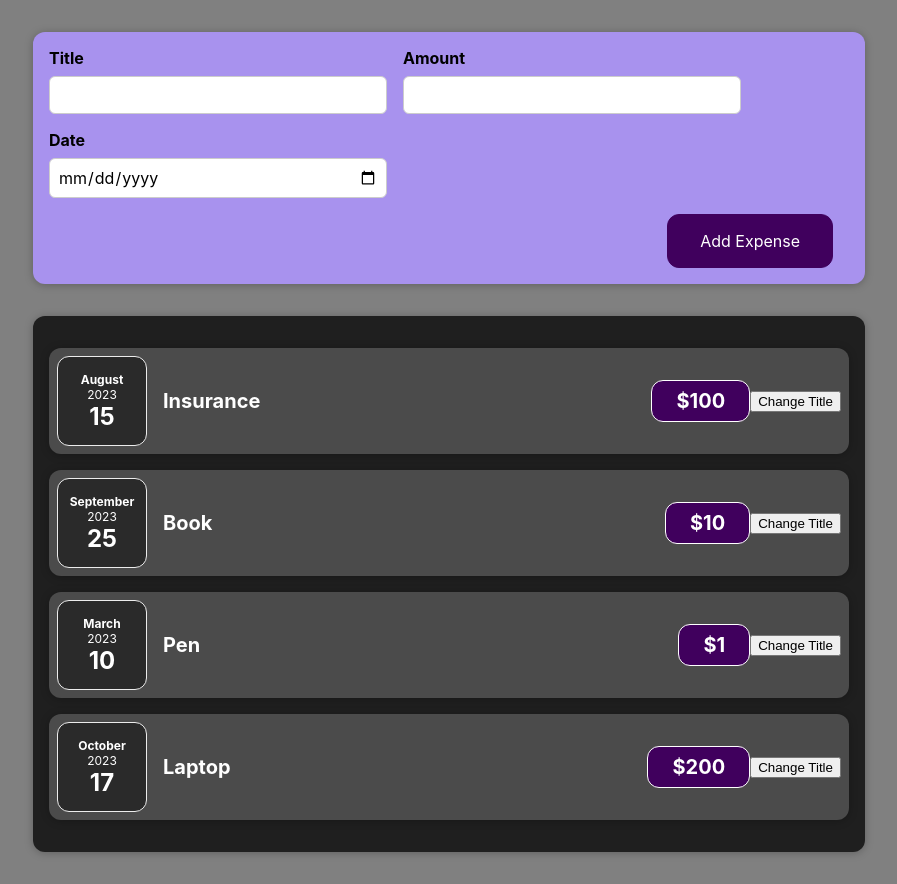
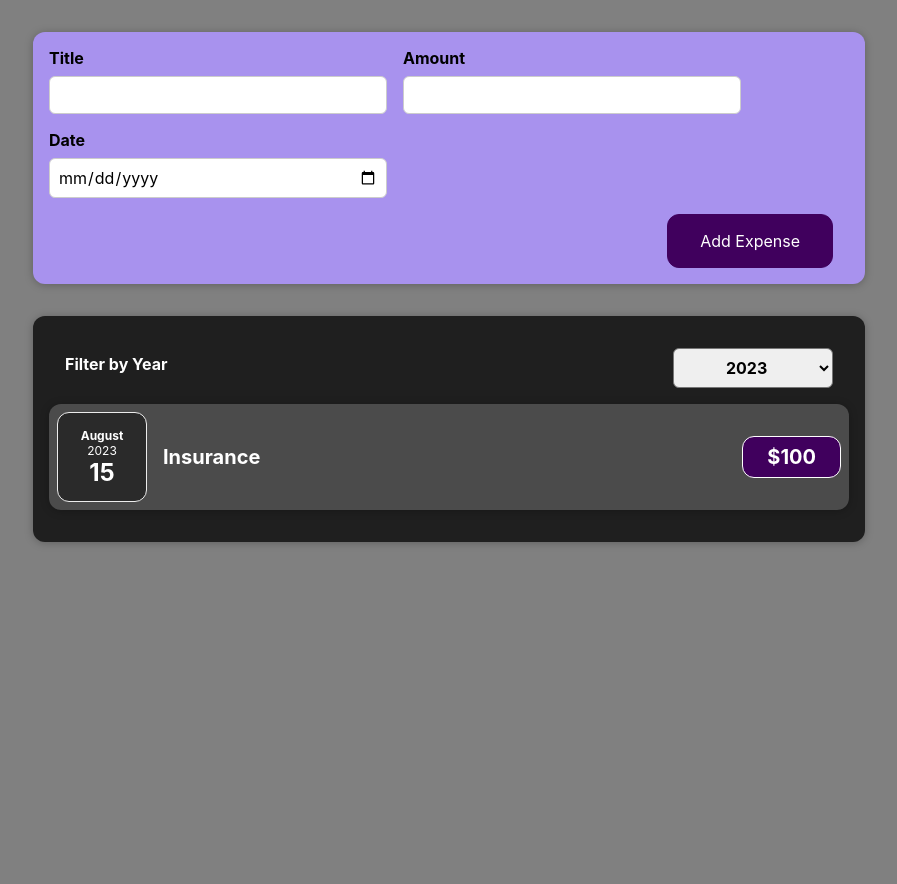
Before and after one commit to ajayygurjar/React-Expense-Tracker, a React (Create React App) app: page / in a window 1280 px wide. Shown: the whole page, without its empty margins (191-1088 px from the left). After the commit the page ends 800 px from the top, so only its background shows below. Built offline with nearby package versions, Linux system fonts and the light colour scheme.

Commit message:
Creating a controlled component - The Expenses Filter

```diff
--- a/src/App.js
+++ b/src/App.js
@@ -5,9 +5,9 @@
 const App = () => {
   const expenses = [
     { id: 1, title: "Insurance", date: new Date(2023, 7, 15), price: 100 },
-    { id: 2, title: "Book", date: new Date(2023, 8, 25), price: 10 },
-    { id: 3, title: "Pen", date: new Date(2023, 2, 10), price: 1 },
-    { id: 4, title: "Laptop", date: new Date(2023, 9, 17), price: 200 },
+    { id: 2, title: "Book", date: new Date(2024, 8, 25), price: 10 },
+    { id: 3, title: "Pen", date: new Date(2025, 2, 10), price: 1 },
+    { id: 4, title: "Laptop", date: new Date(2024, 9, 17), price: 200 },
   ];
   const [addExpense, setAddExpense] = useState(expenses);
   const addExpenseHandler = (expense) => {
--- a/src/components/Expenses/ExpenseItem.js
+++ b/src/components/Expenses/ExpenseItem.js
@@ -1,22 +1,15 @@
-import React, { useState } from "react";
 import "./ExpenseItem.css";
 import ExpenseDate from "./ExpenseDate";
 import Card from "../UI/Card";
 
 function ExpenseItem(props) {
-  const [title, setTitle] = useState(props.title);
-  function handleButton(event) {
-    setTitle("New Title");
-    console.log("Button clicked");
-  }
   return (
     <Card className="expense-item">
       <ExpenseDate date={props.date} />
       <div className="expense-item__description">
-        <h2>{title}</h2>
+        <h2>{props.title}</h2>
         <div className="expense-item__price">${props.price}</div>
       </div>
-      <button onClick={handleButton}>Change Title</button>
     </Card>
   );
 }
--- a/src/components/Expenses/Expenses.js
+++ b/src/components/Expenses/Expenses.js
@@ -1,11 +1,27 @@
+import React, { useState } from "react";
 import ExpenseItem from "./ExpenseItem";
 import "./Expenses.css";
 import Card from "../UI/Card";
+import ExpensesFilter from "./ExpensesFilter";
 
 function Expenses(props) {
+  const [filterYear, setFilterYear] = useState("2023");
+
+  const changeFilterHandler = (selectedYear) => {
+    setFilterYear(selectedYear);
+  };
+
+  const filteredExpenses = props.expenses.filter((expense) => {
+    return expense.date.getFullYear().toString() === filterYear;
+  });
+
   return (
     <Card className="expenses">
-      {props.expenses.map((expense) => {
+      <ExpensesFilter
+        selected={filterYear}
+        onChangeFilter={changeFilterHandler}
+      />
+      {filteredExpenses.map((expense) => {
         return (
           <ExpenseItem
             key={expense.id}
--- /dev/null
+++ b/src/components/Expenses/ExpensesFilter.css
@@ -0,0 +1,24 @@
+.expenses-filter {
+  color: white;
+  padding: 0 1rem;
+}
+
+.expenses-filter__control {
+  display: flex;
+  width: 100%;
+  align-items: center;
+  justify-content: space-between;
+  margin: 1rem 0;
+}
+
+.expenses-filter label {
+  font-weight: bold;
+  margin-bottom: 0.5rem;
+}
+
+.expenses-filter select {
+  font: inherit;
+  padding: 0.5rem 3rem;
+  font-weight: bold;
+  border-radius: 6px;
+}
--- /dev/null
+++ b/src/components/Expenses/ExpensesFilter.js
@@ -0,0 +1,27 @@
+import React from "react";
+import "./ExpensesFilter.css";
+
+const ExpensesFilter = (props) => {
+  const dropdownChangeHandler = (event) => {
+    props.onChangeFilter(event.target.value);
+  };
+
+  return (
+    <div className="expenses-filter">
+      <div className="expenses-filter__control">
+        <label htmlFor="year-dropdown">Filter by Year</label>
+        <select
+          value={props.selected}
+          onChange={dropdownChangeHandler}
+          id="year-dropdown"
+        >
+          <option value="2023">2023</option>
+          <option value="2024">2024</option>
+          <option value="2025">2025</option>
+        </select>
+      </div>
+    </div>
+  );
+};
+
+export default ExpensesFilter;
```
